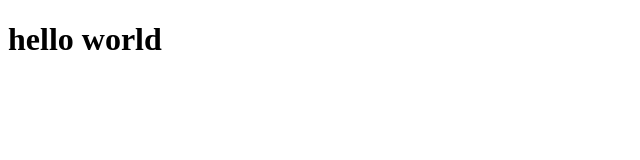
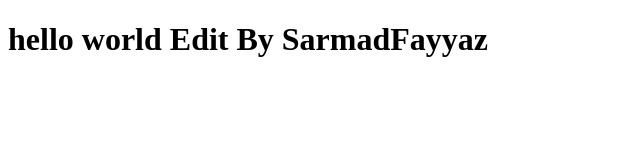
Before and after one commit to asadmehmoodsomebody/websockets, a website: page websok.html in a window 1280 px wide. Shown: the whole page, without its empty margins (0-640 px from the left). Drawn offline with Linux system fonts and the light colour scheme.

Commit message:
Edit By Sarmad Fayyaz

```diff
--- a/websok.html
+++ b/websok.html
@@ -6,7 +6,7 @@
     <title>Document</title>
 </head>
 <body>
-    <h1>hello world</h1>
+    <h1>hello world Edit By SarmadFayyaz</h1>
 <script>
     var sock = new WebSocket('ws://localhost:4000');
     sock.onopen = (function(e){
```
